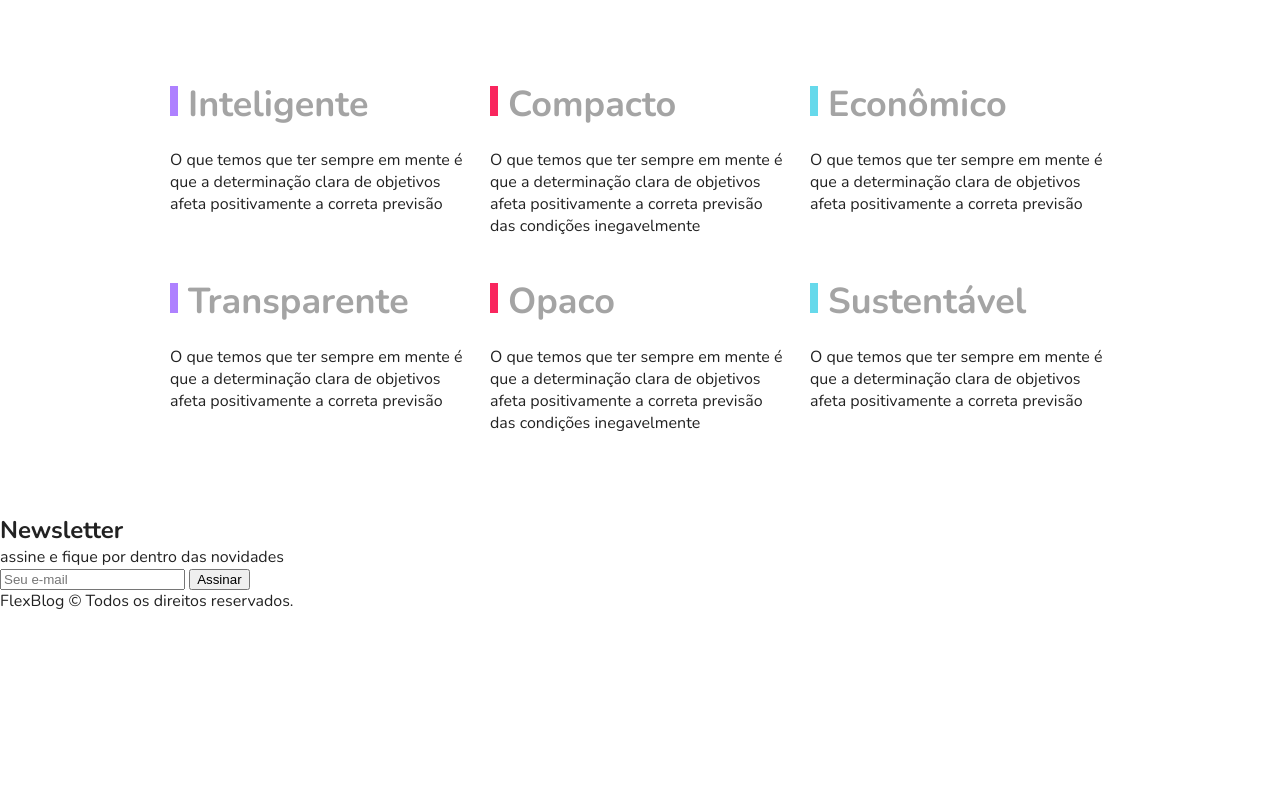
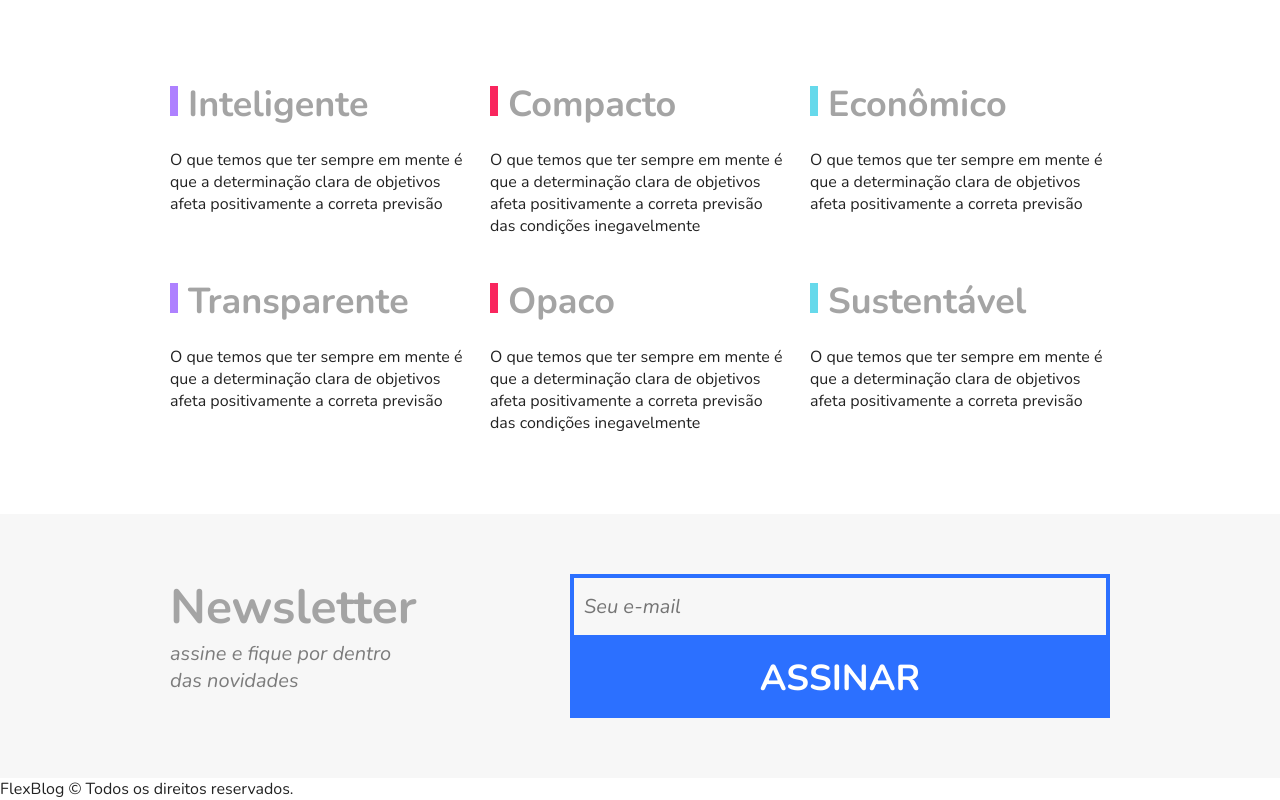
Before and after one commit to rodrigojunqueiradev/flexblog, a plain HTML site: page index.html in a window 1280 px wide. Shown: the part 2538-3338 px from the top of the page. Before the commit the page ends 3150 px from the top, so only its background shows below. Drawn offline with nearby package versions, Linux system fonts and the light colour scheme.

Commit message:
CSS Styles: Newsletter

```diff
--- a/css/styles.css
+++ b/css/styles.css
@@ -319,3 +319,65 @@ img {
   line-height: 1.4;
   color: #7c7c7c;
 }
+
+/* Newsletter */
+
+.newsletter {
+  background: #f7f7f7;
+  padding: 60px calc((100% - 960px) / 2);
+  display: flex;
+  flex-wrap: wrap;
+}
+
+.newsletter-info {
+  flex: 1 1 240px;
+  margin: 0 10px;
+}
+
+.newsletter-info h1 {
+  font-size: 3em;
+  color: #a4a4a4;
+}
+
+.newsletter-info p {
+  font-size: 1.25em;
+  font-style: italic;
+  max-width: 230px;
+  color: #7c7c7c;
+  margin-bottom: 10px;
+}
+
+.newsletter-form {
+  flex: 2 1 260px;
+  margin: 0 10px;
+  align-self: center;
+  display: flex;
+  flex-wrap: wrap;
+}
+
+.newsletter-form input {
+  flex: 3 1 200px;
+  font-size: 1.25em;
+  color: #7c7c7c;
+  font-style: italic;
+  font-family: "Nunito", Helvetica, Arial, Helvetica, sans-serif;
+  border: 4px solid #2c70ff;
+  background: transparent;
+  padding: 15px 10px;
+  margin: 0px;
+  border-radius: 0px;
+}
+
+.newsletter-form button {
+  flex: 1 1 260px;
+  font-family: "Nunito", Helvetica, Arial, Helvetica, sans-serif;
+  font-size: 2.25em;
+  font-weight: bold;
+  text-transform: uppercase;
+  background: #2c70ff;
+  color: white;
+  margin: 0px;
+  cursor: pointer;
+  border: 0px;
+  padding: 15px 10px;
+}
```
